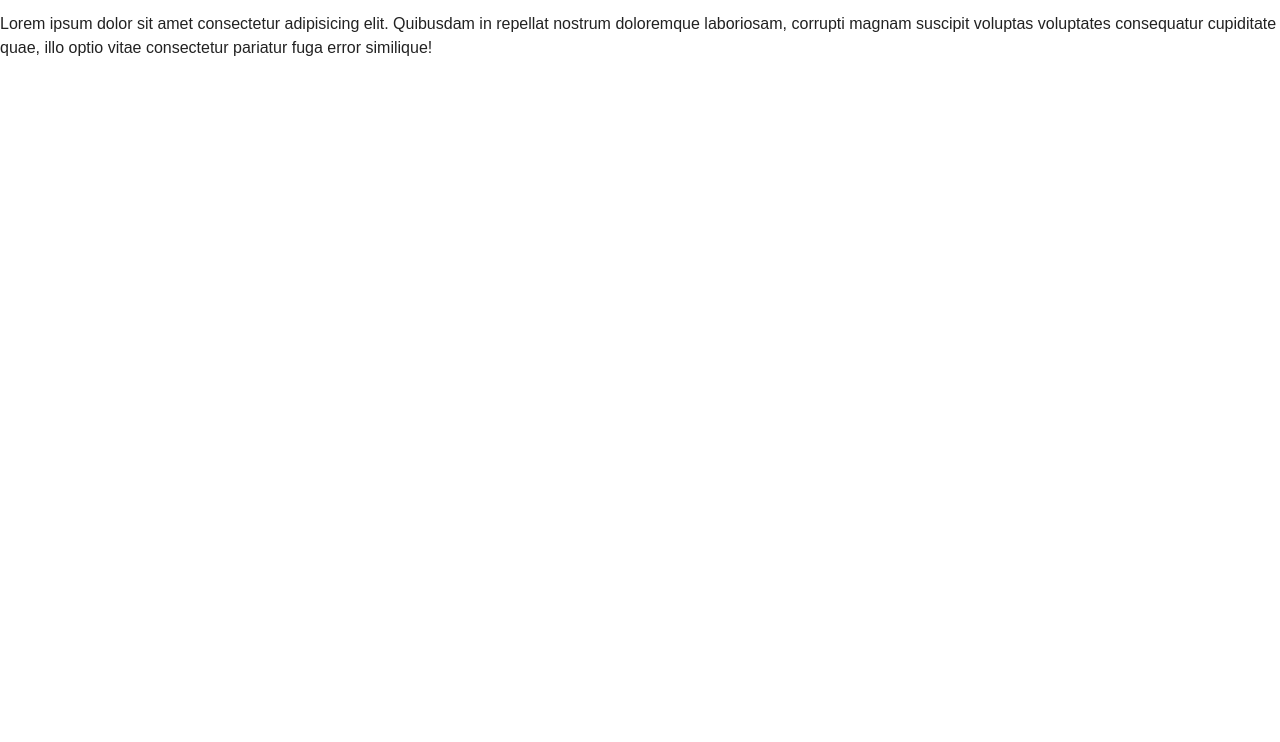
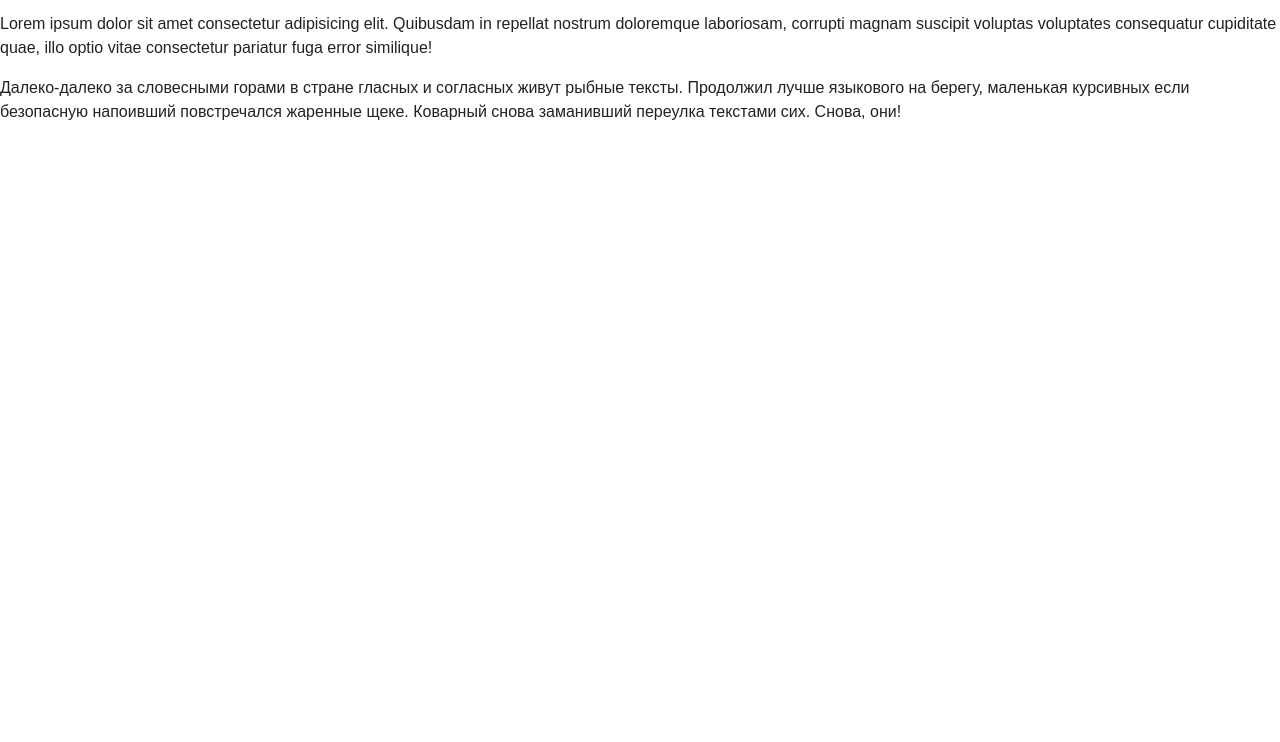
Before and after one commit to Mubina15/starder_file, a plain HTML site: page index.html in a window 1280 px wide. Shown: the part 79-821 px from the top of the page. Drawn offline with Linux system fonts and the light colour scheme.

Commit message:
add lorem

```diff
--- a/index.html
+++ b/index.html
@@ -13,6 +13,9 @@
   <p>
     Lorem ipsum dolor sit amet consectetur adipisicing elit. Quibusdam in repellat nostrum doloremque laboriosam, corrupti magnam suscipit voluptas voluptates consequatur cupiditate quae, illo optio vitae consectetur pariatur fuga error similique!
   </p>
+  <p>
+    Далеко-далеко за словесными горами в стране гласных и согласных живут рыбные тексты. Продолжил лучше языкового на берегу, маленькая курсивных если безопасную напоивший повстречался жаренные щеке. Коварный снова заманивший переулка текстами сих. Снова, они!
+  </p>
 
   <script src="js/main.js"></script>
 </body>
```
